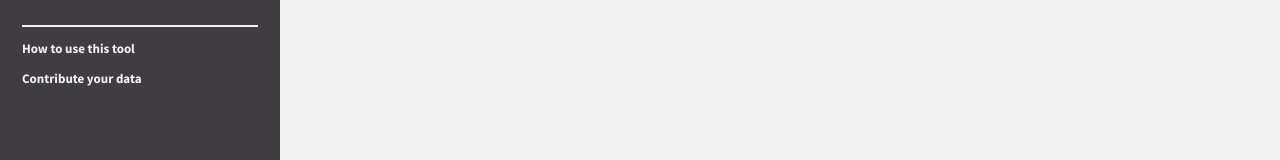
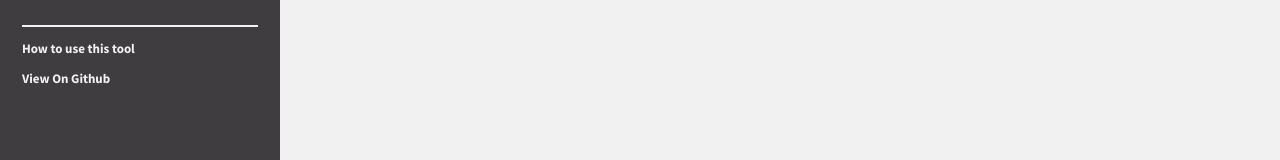
Before and after one commit to ddluc/harvest-calendar, a React (Create React App) app in the folder ui/: page / in a window 1280 px wide. Shown: the part 422-582 px from the top of the page. Built offline with nearby package versions, Linux system fonts and the light colour scheme; no server answers.

Commit message:
Add link to github in sidebar

```diff
--- a/ui/src/components/sidebar/Sidebar.js
+++ b/ui/src/components/sidebar/Sidebar.js
@@ -21,7 +21,7 @@ function Sidebar() {
         <PricingToggle />
         < hr />
         <div className="menu-item"><a href="#">How to use this tool</a></div>
-        <div className="menu-item"><a href="#">Contribute your data</a></div>
+        <div className="menu-item"><a href="https://github.com/ddluc/harvest-calendar" target="_blank">View On Github</a></div>
     </div>
   );
 }
```
